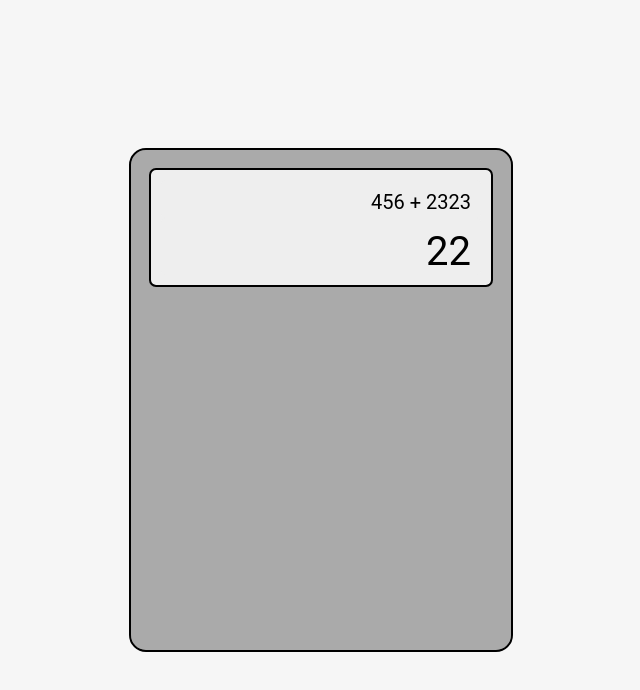
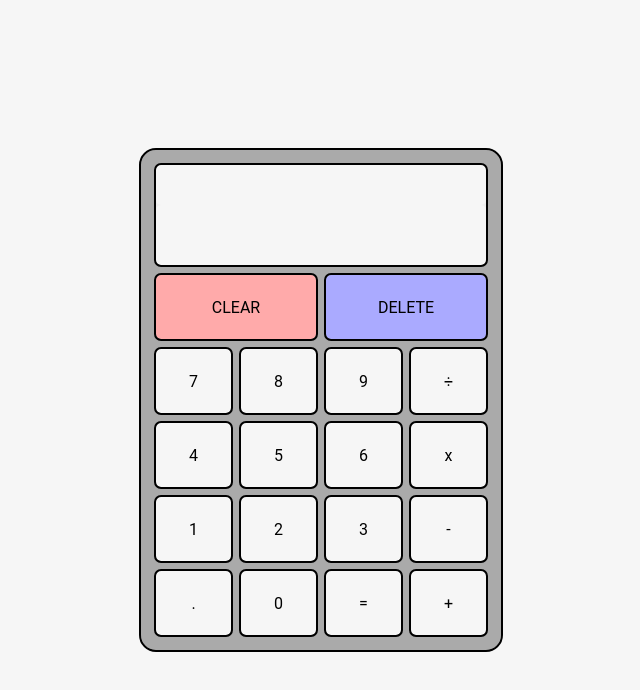
Before and after one commit to NeilB1ju/odin-calculator, a plain HTML site: page index.html in a window 1280 px wide. Shown: the whole page, without its empty margins (319-959 px from the left). Drawn offline with Linux system fonts and the light colour scheme.

Commit message:
Completed the UI

```diff
--- a/index.html
+++ b/index.html
@@ -10,11 +10,28 @@
 
     <div class="calculatorBody">
 
-        <div class="screen screenElement">
-            <div class="previousResult screenElement">456 + 2323</div>
-            <div class="currentCalculation screenElement">22</div>
+        <div class="screen">
+            <div class="previousCalculation screenElement"></div>
+            <div class="currentInput screenElement"></div>
         </div>
-
+        <div class="clearButton button">CLEAR</div>
+        <div class="deleteButton button">DELETE</div>
+        <div class="sevenButton button">7</div>
+        <div class="eightButton button">8</div>
+        <div class="nineButton button">9</div>
+        <div class="divideButton button">÷</div>
+        <div class="fourButton button">4</div>
+        <div class="fiveButton button">5</div>
+        <div class="sixButton button">6</div>
+        <div class="multiplyButton button">x</div>
+        <div class="oneButton button">1</div>
+        <div class="twoButton button">2</div>
+        <div class="threeButton button">3</div>
+        <div class="minusButton button">-</div>
+        <div class="decimalButton button">.</div>
+        <div class="zeroButton button">0</div>
+        <div class="equalButton button">=</div>
+        <div class="plusButton button">+</div>
     </div>
 
     <script src="script.js"></script>
--- a/style.css
+++ b/style.css
@@ -7,6 +7,8 @@
 }
 
 
+/* Styling the body of the calcultor */
+
 .calculatorBody{
     position: absolute;
     left: 0;
@@ -14,41 +16,71 @@
     top: 0;
     bottom: 0;
     margin: auto;
-    width: 380px;
+    width: 360px;
     height: 500px;
     background-color: #aaa;
     border-radius: 15px;
     outline: 2px solid black;
-    padding: 20px;
-    display: flex;
-    flex-direction: column;
-    align-items: center;
-    flex-wrap: wrap;
+    display: grid;
+    grid-template-columns: repeat(4,1fr);
+    grid-template-rows: 100px repeat(5,1fr);
+    gap: 10px;
+    padding: 15px;
 }
 
 
-/* Styling the screen of the calculator that shows the result */
+/* Styling the screen */
+
+.screen{
+    grid-area: 1 / 1 / 2 / 5;
+    border-radius: 5px;
+    outline: 2px solid black;
+    background-color: #eee;
+}
+
 .screenElement{
-    border-radius: 5px;
-    background-color: #eee;
     width: 100%;
     display: flex;
     justify-content: flex-end;
+    align-items: center;
+    border-radius: 5px;
     padding: 10px;
 }
 
-.screen{
-    flex-direction: column;
-    height: 25%;
-    outline: 2px solid black;
-}
-
-.previousResult{
+.previousCalculation{
     height: 40%;
     font-size: 20px;
 }
 
-.currentCalculation{
+
+.currentInput{
     height: 60%;
     font-size: 40px;
 }
+
+
+/* Styling the buttons */
+
+.button{
+    border-radius: 5px;
+    outline: 2px solid black;
+    display: flex;
+    justify-content: center;
+    align-items: center;
+}
+
+
+.clearButton{
+    grid-area: 2 / 1 / 3 / 3;
+    background-color: #FFAAAA;
+}
+
+.deleteButton{
+    grid-area: 2 / 3 / 3 / 5;
+    background-color: #AAAAFF;
+}
+
+.button:hover{
+    opacity: 70%;
+    cursor: pointer;
+}
```
